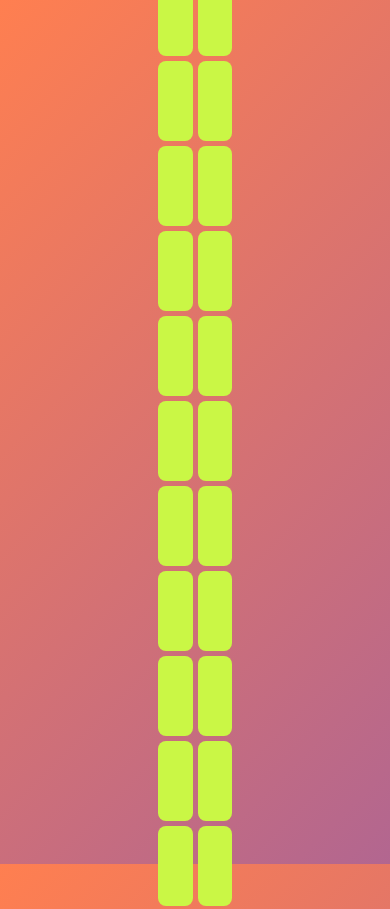
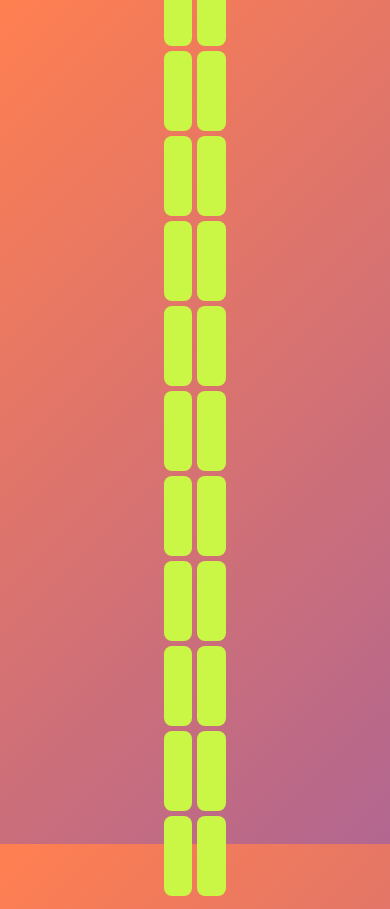
Before and after one commit to Alexander1326/MatchingGame, a plain HTML site: page index.html in a window 390 px wide. Shown: the top 909 px of the page. Drawn offline with Linux system fonts and the light colour scheme; files whose address does not match are found by name.

Commit message:
Update style.css

```diff
--- a/style.css
+++ b/style.css
@@ -9,8 +9,10 @@ body {
   margin: 0;
   flex-direction: column;
   padding: 10px;
+  box-sizing: border-box;
 }
 
+/* Title Styling */
 h1 {
   font-family: 'Arial', sans-serif;
   font-size: 3rem;
@@ -35,13 +37,15 @@ h1 {
   grid-template-columns: repeat(4, 1fr); /* Default to 4 columns */
   gap: 10px;
   padding: 20px;
-  max-width: 90%; /* Allow game board to scale */
-  margin: 0 auto;
+  width: 100%;
+  max-width: 480px; /* Max width to ensure it doesn’t get too large */
+  margin: 20px auto; /* Centered with margin */
+  box-sizing: border-box;
 }
 
 .card {
   width: 100%;
-  height: 100px; /* Make card height flexible */
+  height: 100px; /* Flexibly adjusted based on screen size */
   perspective: 1000px;
 }
 
@@ -141,19 +145,40 @@ h1 {
 }
 
 /* Responsive Styles */
+@media (max-width: 1024px) {
+  /* For tablets or medium screens */
+  #game-board {
+    grid-template-columns: repeat(3, 1fr); /* 3 cards per row */
+    gap: 10px;
+    max-width: 90%; /* Ensure it scales down */
+  }
+
+  .card {
+    height: 120px; /* Adjust card height */
+  }
+
+  h1 {
+    font-size: 2.5rem; /* Adjust title size */
+  }
+
+  #scoreboard, #timer {
+    font-size: 1.2rem; /* Adjust font size */
+  }
+}
+
 @media (max-width: 768px) {
-  /* Adjust grid layout for smaller screens */
+  /* For smaller screens (iPads and smaller) */
   #game-board {
-    grid-template-columns: repeat(3, 1fr); /* 3 cards per row on medium screens */
+    grid-template-columns: repeat(2, 1fr); /* 2 cards per row */
     gap: 8px;
   }
 
   .card {
-    height: 90px; /* Adjust card height for medium screens */
+    height: 100px; /* Adjust card height */
   }
 
   h1 {
-    font-size: 2rem; /* Reduce font size for header */
+    font-size: 2rem; /* Adjust title size */
   }
 
   #scoreboard, #timer {
@@ -162,26 +187,26 @@ h1 {
 }
 
 @media (max-width: 480px) {
-  /* Adjust grid layout further for very small screens */
+  /* For mobile screens */
   #game-board {
-    grid-template-columns: repeat(2, 1fr); /* 2 cards per row on mobile */
+    grid-template-columns: repeat(2, 1fr); /* 2 cards per row */
     gap: 5px;
   }
 
   .card {
-    height: 80px; /* Adjust card height for small screens */
+    height: 80px; /* Adjust card height */
   }
 
   h1 {
-    font-size: 1.5rem; /* Further reduce font size for header */
+    font-size: 1.6rem; /* Adjust header size */
   }
 
   #scoreboard, #timer {
-    font-size: 0.9rem;
+    font-size: 0.9rem; /* Adjust scoreboard font size */
   }
 
   #play-again {
-    font-size: 1rem;
+    font-size: 1rem; /* Adjust play button size */
     padding: 8px 16px;
   }
 }
```
